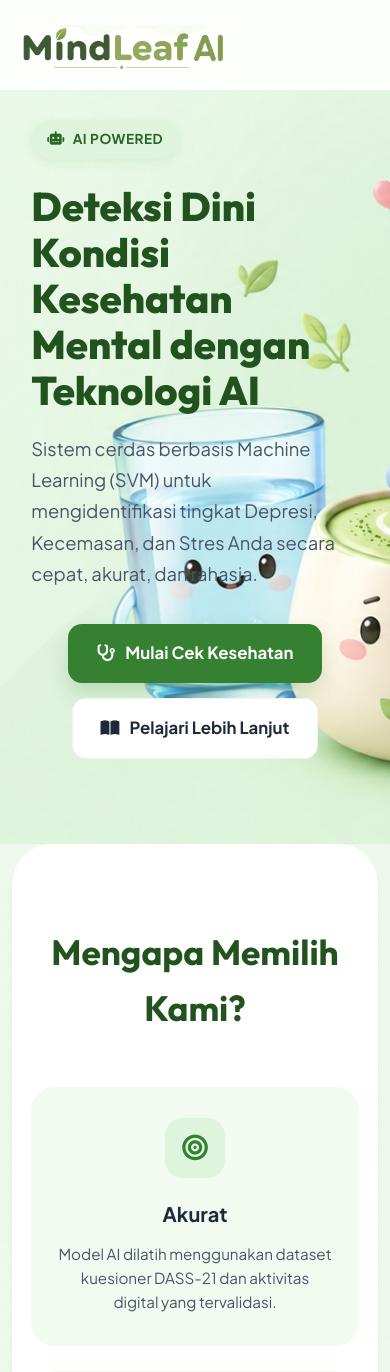
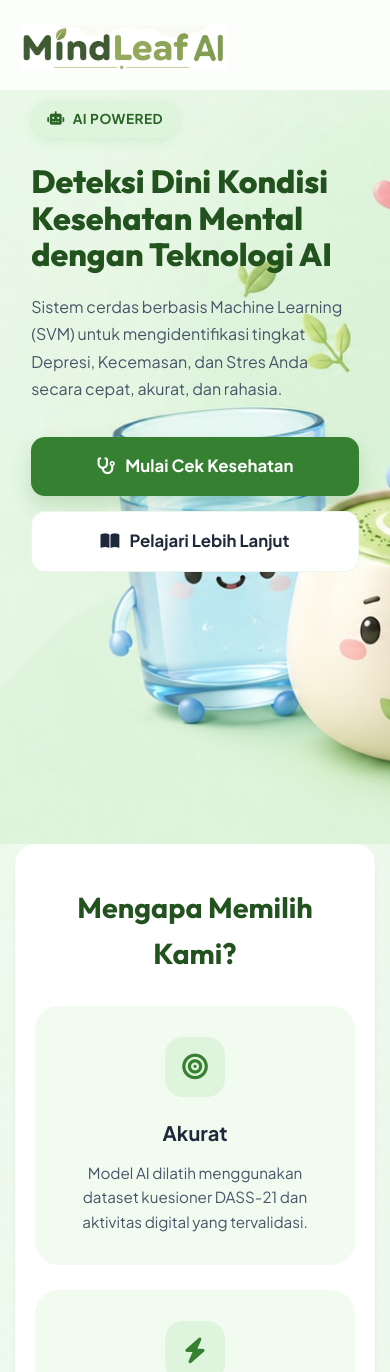
Before and after one commit to adityaibrar/hf_repo_svm, a Flask app: page / in a window 390 px wide; the page is wider, and only the part inside the window is pictured. Shown: the top 1372 px of that part. Run offline with Flask 3, Linux system fonts and the light colour scheme.

Commit message:
style: implement mobile responsive layout for form and landing pages

```diff
--- a/static/css/landing.css
+++ b/static/css/landing.css
@@ -492,3 +492,82 @@ body {
     /* simple mobile hide for now */
   }
 }
+
+@media (max-width: 768px) {
+  .hero-section {
+    padding-top: 100px;
+    padding-bottom: 40px;
+  }
+
+  .hero-content h1 {
+    font-size: 2rem;
+  }
+
+  .hero-content p {
+    font-size: 1rem;
+  }
+
+  .hero-buttons {
+    flex-direction: column;
+    width: 100%;
+    align-items: center;
+  }
+
+  .btn-primary, .btn-secondary {
+    width: 100%;
+    justify-content: center;
+  }
+
+  .features-section {
+    padding: 40px 20px;
+    margin: 0 15px;
+    border-radius: 20px;
+  }
+
+  .features-section h2 {
+    font-size: 1.8rem;
+    margin-bottom: 30px;
+  }
+
+  .education-section {
+    padding: 60px 20px;
+  }
+
+  .section-header h2 {
+    font-size: 1.8rem;
+  }
+
+  .stats-section {
+    padding: 40px 20px;
+    margin: 0 15px 40px;
+    border-radius: 20px;
+  }
+
+  .stat-box {
+    min-width: 100%;
+  }
+
+  .footer-container {
+    flex-direction: column;
+    gap: 30px;
+    align-items: center;
+    text-align: center;
+  }
+
+  .footer-logo {
+    margin: 0 auto;
+    height: auto;
+    max-width: 150px;
+  }
+
+  .footer-brand {
+    flex-direction: column;
+    gap: 15px;
+  }
+
+  .footer-links {
+    justify-content: center;
+    width: 100%;
+    gap: 30px;
+  }
+}
```
Also changed, not shown: static/css/style.css (+68 -0 lines).
